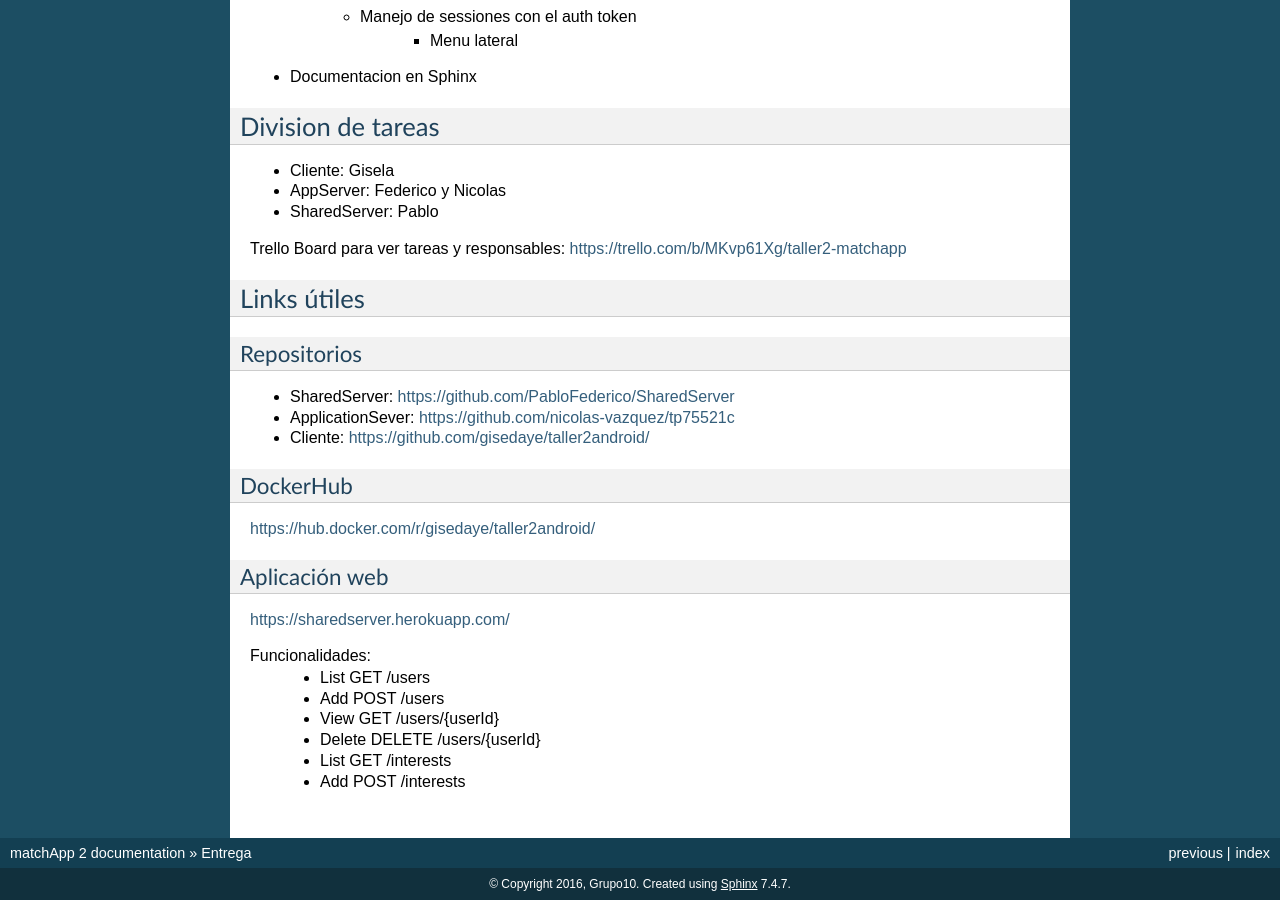
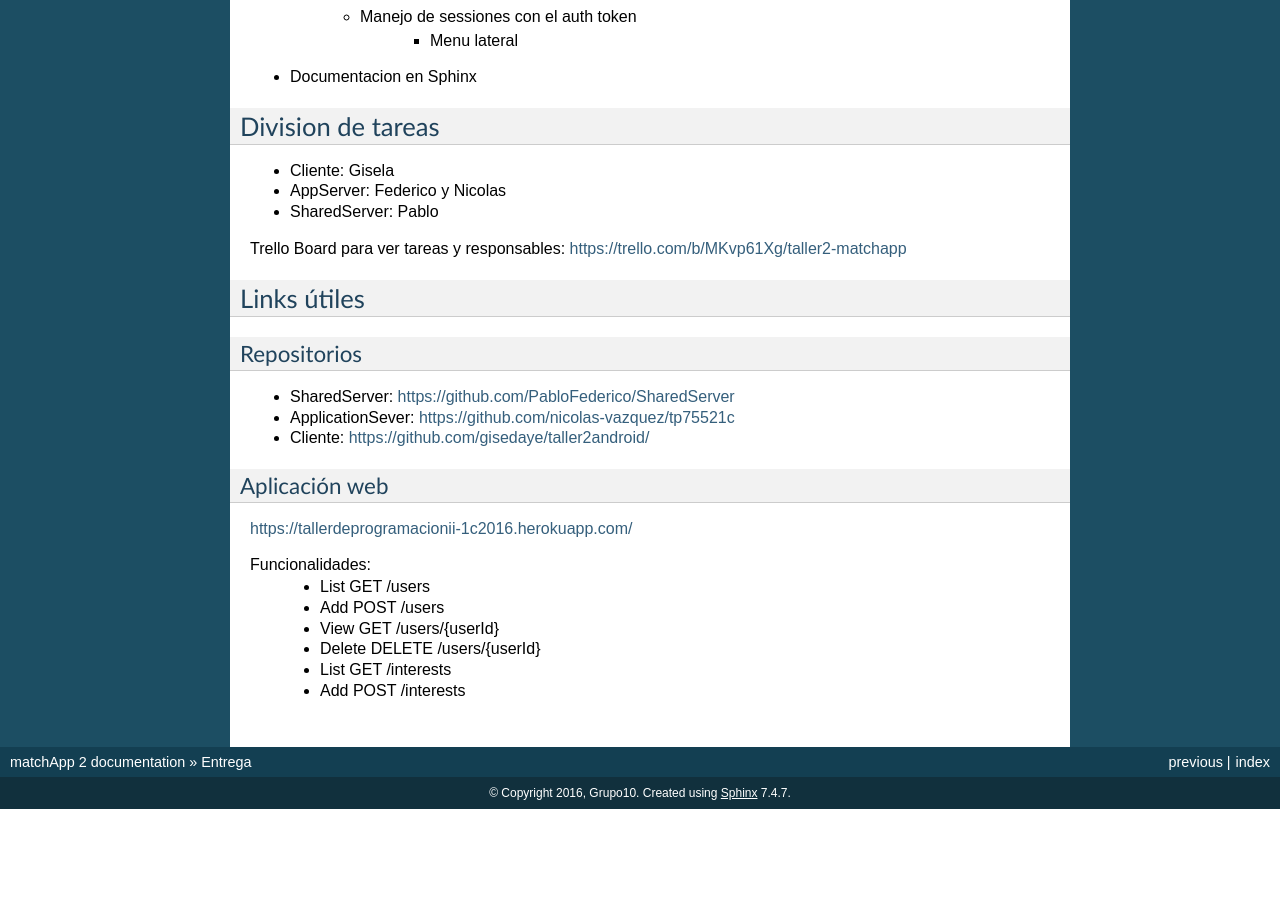
Before and after one commit to gisedaye/taller2android, a Sphinx documentation site: the page built from documentacion/checkpoints/source/manuals.rst, in a window 1280 px wide and 900 px high, scrolled down 964 px. Built offline with Sphinx 7.4.7, drawn with Linux system fonts in a browser that asks for light colours; formulas are drawn with MathJax 3; after the commit the page ends 1773 px from its top, so only the background shows below that.

Commit message:
update heroku url on other manuals

```diff
--- a/documentacion/checkpoints/source/manuals.rst
+++ b/documentacion/checkpoints/source/manuals.rst
@@ -74,14 +74,9 @@ Repositorios
 - ApplicationSever: https://github.com/nicolas-vazquez/tp75521c
 - Cliente: https://github.com/gisedaye/taller2android/
 
-DockerHub
-^^^^^^^^^^^^^
-https://hub.docker.com/r/gisedaye/taller2android/
-
-
 Aplicación web
 ^^^^^^^^^^^^^
-https://sharedserver.herokuapp.com/
+https://tallerdeprogramacionii-1c2016.herokuapp.com/
 
 Funcionalidades:
  - List GET /users
--- a/documentacion/manual-usuario/source/manuals.rst
+++ b/documentacion/manual-usuario/source/manuals.rst
@@ -66,7 +66,7 @@ https://drive.google.com/open?id=0B96FtE1h2ukFNHdob042a3ZQU1k
 Shared Server
 ============================================
 
-- Para comenzar a utilizar el Shared Server, debe redirigirse con su navegador al sitio https://sharedserver.herokuapp.com/. Una vez ingresado allí, observará la portada inicial del sitio como la que se muestra a continuación:
+- Para comenzar a utilizar el Shared Server, debe redirigirse con su navegador al sitio https://tallerdeprogramacionii-1c2016.herokuapp.com/. Una vez ingresado allí, observará la portada inicial del sitio como la que se muestra a continuación:
 .. image:: Screenshots/shared_portada.png
 
 - Para dar de alta un usuario haga click en “Alta usuario”. Se lo redireccionara a la pantalla para dar de alta al usuario
```
